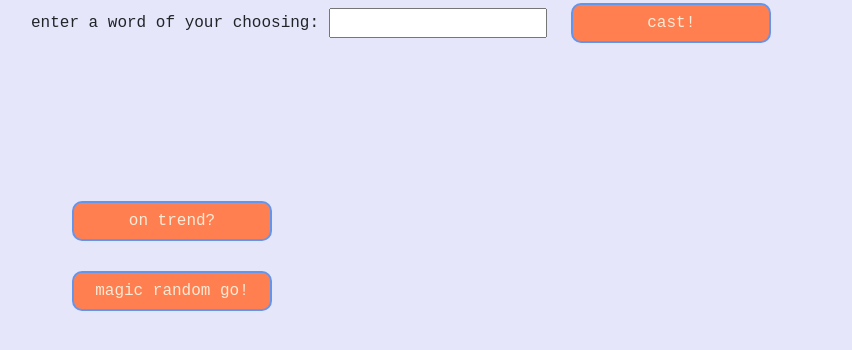
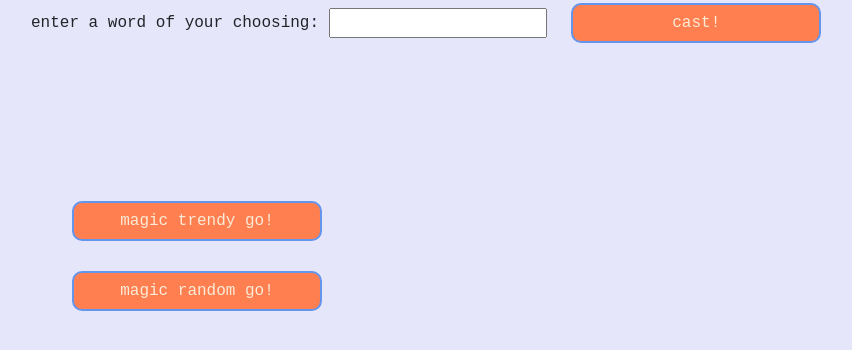
Before and after one commit to AsheUrban/gify-gif, a website built with webpack: page src/index.html in a window 1280 px wide. Shown: the part 118-468 px from the top of the page, without its empty margins (51-903 px from the left). Built offline with nearby package versions, Linux system fonts and the light colour scheme.

Commit message:
ADD to remote repository.

```diff
--- a/package.json
+++ b/package.json
@@ -1,5 +1,5 @@
 {
-  "name": "gify-gif",
+  "name": "gify-gif-2.0",
   "version": "1.0.0",
   "description": "",
   "main": "index.js",
--- a/src/css/styles.css
+++ b/src/css/styles.css
@@ -24,7 +24,7 @@ h1 {
   font-family: 'Courier New', Courier, monospace;
   margin: 15px;
   background-color: coral;
-  width: 200px;
+  width: 250px;
   color:antiquewhite;
   border-radius: 10px;
   border: 2px solid cornflowerblue;
--- a/src/index.html
+++ b/src/index.html
@@ -16,7 +16,7 @@
     </div>
 
     <div class="card">
-      <button class="btn" id="popular">on trend?</button>
+      <button class="btn" id="popular">magic trendy go!</button>
       <button class="btn" id="random">magic random go!</button>
     </div>
   </div>
--- a/src/index.js
+++ b/src/index.js
@@ -24,7 +24,6 @@ $(document).ready(function() {
   });
 });
 
-
   $("#popular").click(function(event) {
     event.preventDefault();
     clearFields();
--- a/src/js/gify.js
+++ b/src/js/gify.js
@@ -1,4 +1,5 @@
 export default class magicGif {
+
   static getGif(search) {
     return new Promise((resolve, reject) => {
       let request = new XMLHttpRequest();
@@ -49,4 +50,5 @@ export default class magicGif {
       request.send();
     });
   }
+
 }
```
